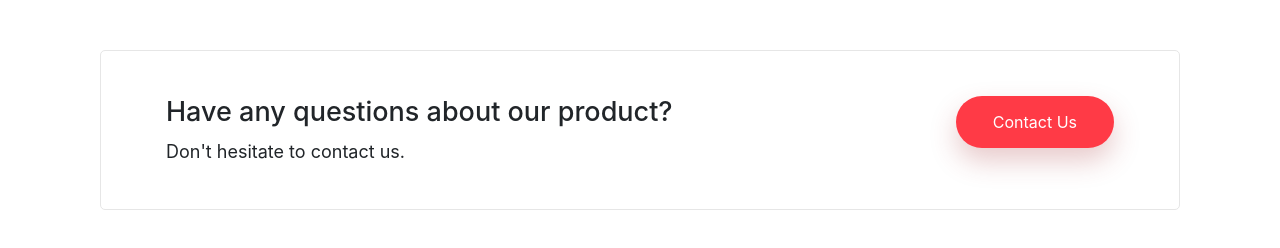
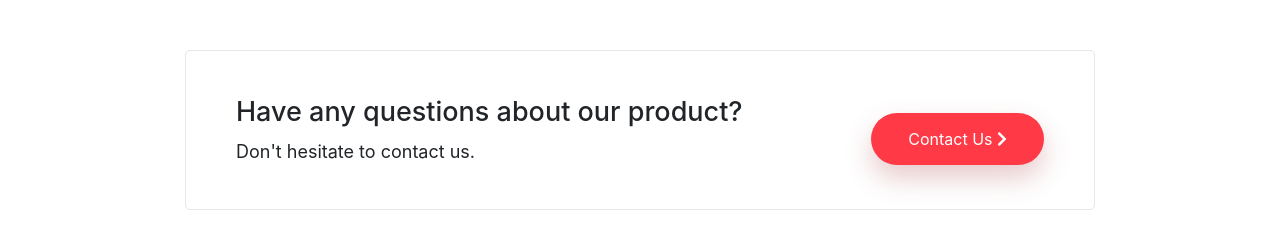
Before and after one commit to kenold/components, a plain HTML site: page ctas/cta1/index.html in a window 1280 px wide. Drawn offline with Linux system fonts and the light colour scheme.

Commit message:
integrate font awesome

```diff
--- a/ctas/cta1/index.html
+++ b/ctas/cta1/index.html
@@ -4,22 +4,23 @@
     <meta name="viewport" content="width=device-width, initial-scale=1.0">
     <meta http-equiv="X-UA-Compatible" content="ie=edge">
     <title>Call to Action - White BG</title>
-    <link rel="stylesheet" href="../../vendor/css/bootstrap.min.css">
+    <link rel="stylesheet" href="../../vendor/bootstrap/bootstrap.min.css">
+    <link rel="stylesheet" href="../../vendor/fontawesome/css/all.min.css">
     <link rel="stylesheet" href="custom.css">
 </head>
 <body>
-    <section class="cta">
-        <div class="container">
+    <div class="container">
+        <section class="cta">
             <div class="row">
-                <div class="cta__text col-md-9">
+                <div class="cta__text col-sm-12 col-md-7 col-lg-8">
                     <h3 class="cta__title">Have any questions about our product?</h3>
                     <p class="cta__description">Don't hesitate to contact us.</p>
                 </div>
-                <div class="cta__button col-md-3">
-                    <a href="#" class="cta__button-link btn">Contact us</a>
+                <div class="cta__button col-sm-12 col-md-5 col-lg-4 align-self-center">
+                    <a href="#" class="cta__button-link btn">Contact us <i class="fas fa-chevron-right"></i></a>
                 </div>
             </div>
-        </div>
-    </section>
+        </section>
+    </div>
 </body>
 </html>
```
